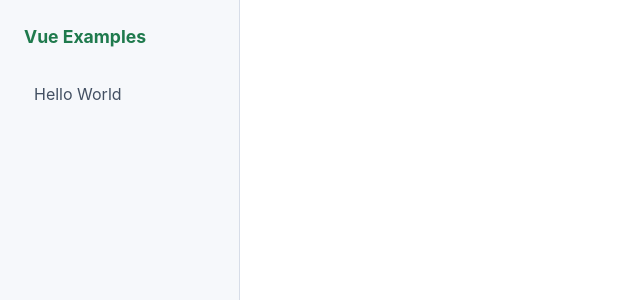
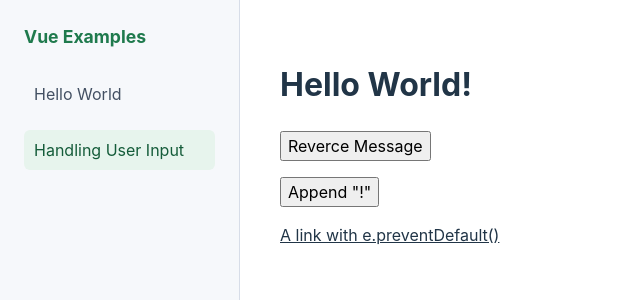
Before and after one commit to tkgakr/vue-examples, a Vue app: page /basic/handling-input in a window 1280 px wide. Shown: the top 300 px of the page, without its empty margins (0-640 px from the left). Built offline with nearby package versions, Linux system fonts and the light colour scheme.

Commit message:
example: Handling User Input

```diff
--- /dev/null
+++ b/src/examples/basic/handling-input/HandlingInput.vue
@@ -0,0 +1,56 @@
+<!--
+この例では、v-onディレクティブを使用したユーザー入力の処理方法を示している。
+-->
+<script setup>
+import { ref } from 'vue'
+
+const message = ref('Hello World!')
+
+function reverseMessage() {
+  // ref の値には、その `.value` プロパティを介してアクセス/変更する。
+  message.value = message.value.split('').reverse().join('')
+}
+
+function notify() {
+  alert('navigation was prevented')
+}
+</script>
+
+<template>
+  <!--
+  Note: テンプレート内では .value を指定する必要はない。
+  refs は、テンプレート内で自動的に 「アンラップ」されるため。
+  -->
+  <h1>{{ message }}</h1>
+
+  <!--
+  method/function にバインドする。
+  `@ckick` は `v-on:click` の省略記法。
+  -->
+  <button @click="reverseMessage">
+    Reverce Message
+  </button>
+
+  <!-- インラインで式を書くこともできる。 -->
+  <button @click="message += '!'">
+    Append "!"
+  </button>
+
+  <!--
+  Vueでは、e.preventDefault() や e.stopPropagation() など、
+  一般的なタスクのための修飾子も提供されている。
+  -->
+  <a
+    href="https://vuejs.org"
+    @click.prevent="notify"
+  >
+    A link with e.preventDefault()
+  </a>
+</template>
+
+<style>
+button, a {
+  display: block;
+  margin-bottom: 1em;
+}
+</style>
--- a/src/router/index.ts
+++ b/src/router/index.ts
@@ -5,6 +5,11 @@ export const exampleRoutes = [
     path: '/basic/hello-world',
     component: () => import('@/examples/basic/hello-world/HelloWorld.vue'),
     meta: { category: 'Basic', title: 'Hello World' },
+  },
+  {
+    path: '/basic/handling-input',
+    component: () => import('@/examples/basic/handling-input/HandlingInput.vue'),
+    meta: { category: 'Basic', title: 'Handling User Input' },
   },
 ] satisfies RouteRecordRaw[]
 
```
Also changed, not shown: src/examples/basic/handling-input/README.md (added), 1 other file (tests, documents, lock files or other folders).
